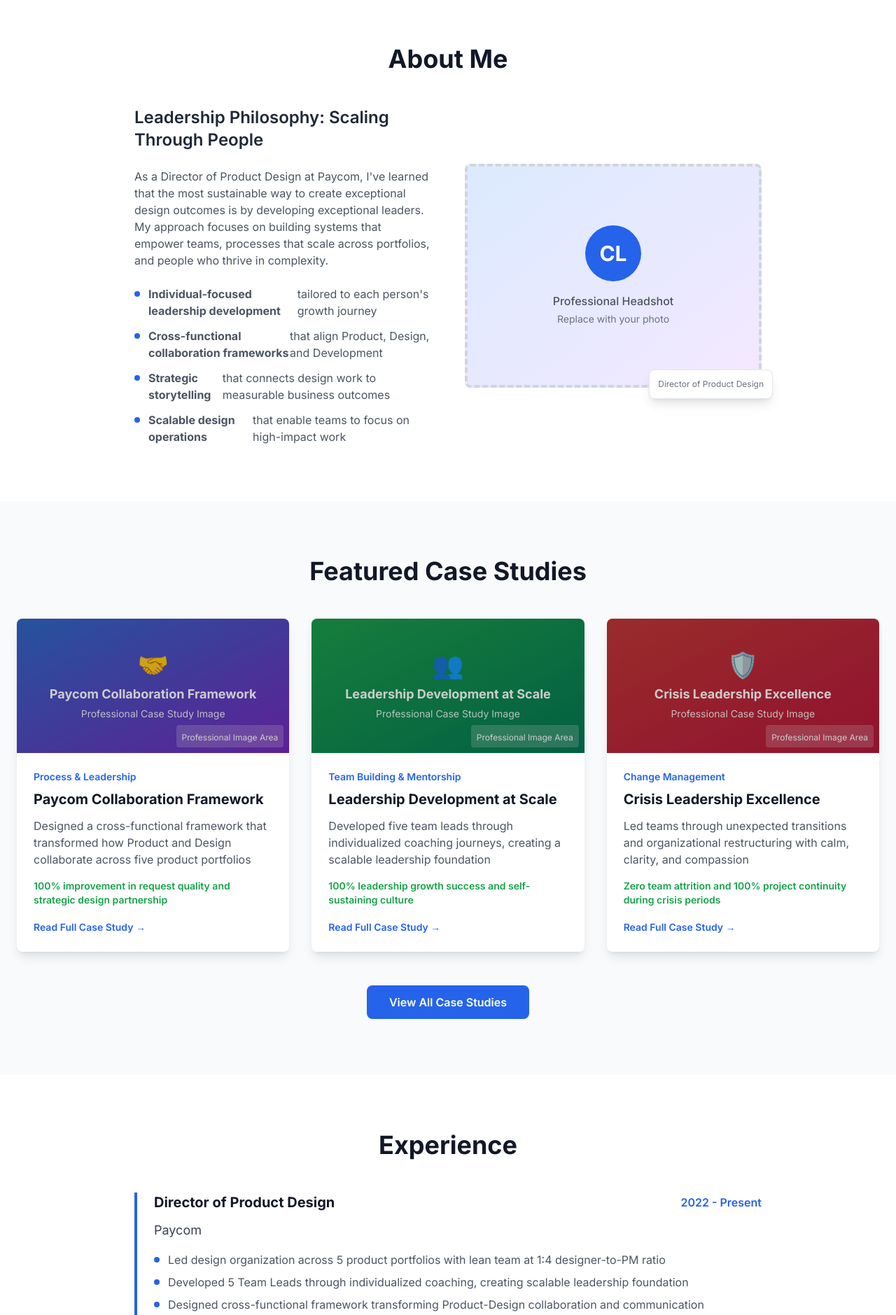
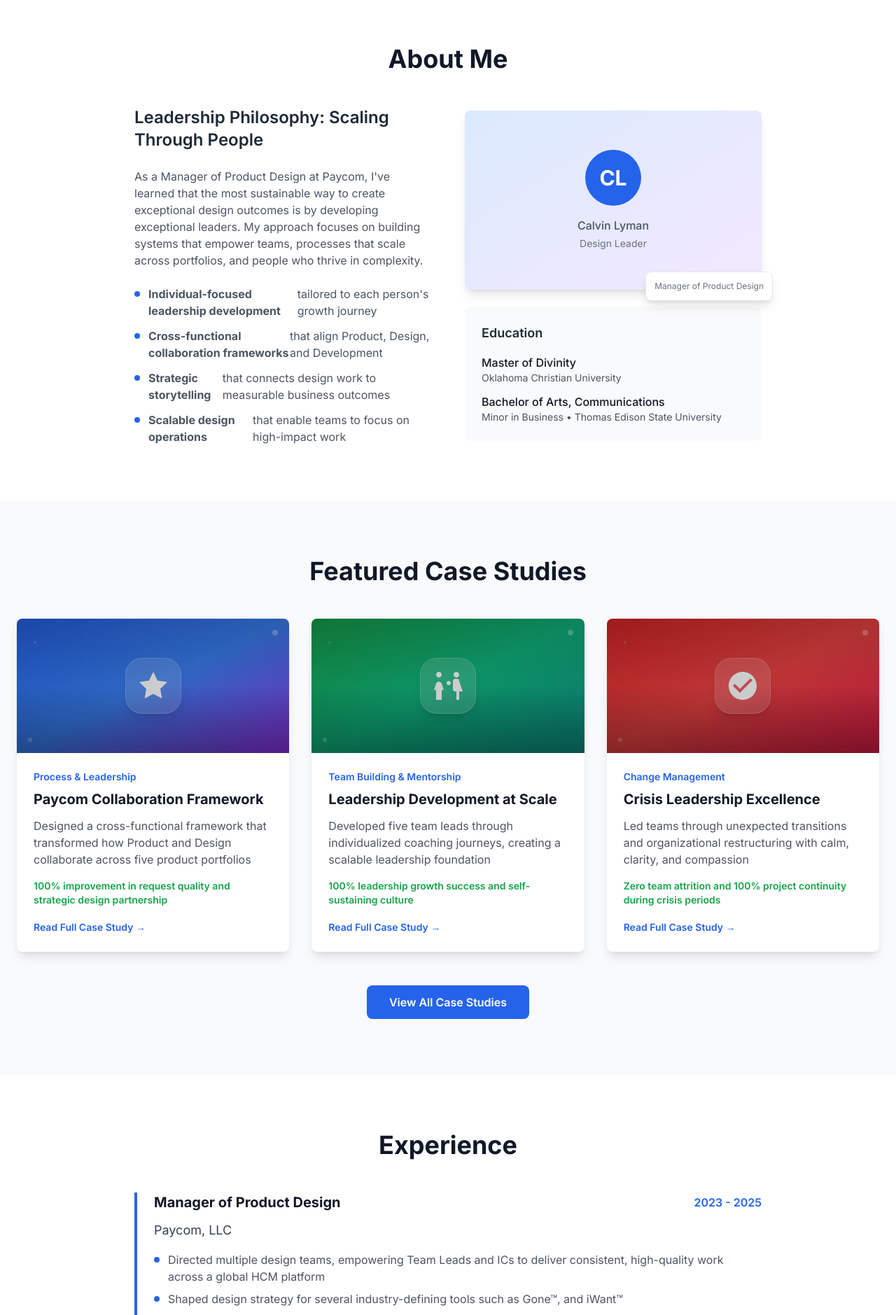
Before and after one commit to calvinllyman/calvin-lyman-portfolio, a Next.js app: page / in a window 1280 px wide. Shown: the part 880-2759 px from the top of the page at 70% size. Built offline with nearby package versions, Linux system fonts and the light colour scheme.

Commit message:
Tweaks to content, images, and CTA

```diff
--- a/next.config.js
+++ b/next.config.js
@@ -2,7 +2,12 @@
 const nextConfig = {
   images: {
     domains: ['images.unsplash.com', 'via.placeholder.com'],
+    formats: ['image/webp', 'image/avif'],
+    // Allow HEIC and other formats
+    unoptimized: false,
   },
+  // Ensure proper source directory handling
+  pageExtensions: ['tsx', 'ts', 'jsx', 'js'],
 }
 
 module.exports = nextConfig
--- a/src/app/layout.tsx
+++ b/src/app/layout.tsx
@@ -7,14 +7,14 @@
 const inter = Inter({ subsets: ['latin'] })
 
 export const metadata: Metadata = {
-  title: 'Calvin Lyman | Director of Product Design',
-  description: 'Strategic design leader with proven expertise in cross-functional collaboration, team development, and crisis leadership. Showcasing director-level impact at Paycom and beyond.',
-  keywords: 'Product Design Director, Design Leadership, UX Strategy, Team Development, Design Systems, Paycom',
+  title: 'Calvin Lyman | Manager of Product Design',
+  description: 'Director-level design leader with proven success scaling high-performing teams, embedding design into product strategy, and delivering enterprise-level solutions. 8+ years at Paycom, from Product Designer to Manager.',
+  keywords: 'Product Design Manager, Design Leadership, UX Strategy, Team Development, Design Systems, Paycom, HCM Platform',
   authors: [{ name: 'Calvin Lyman' }],
   creator: 'Calvin Lyman',
   openGraph: {
-    title: 'Calvin Lyman | Director of Product Design Portfolio',
-    description: 'Strategic design leader with proven expertise in cross-functional collaboration, team development, and crisis leadership.',
+    title: 'Calvin Lyman | Manager of Product Design Portfolio',
+    description: 'Director-level design leader with proven success scaling high-performing teams and delivering enterprise-level solutions.',
     type: 'website',
   },
 }
--- a/src/components/About.tsx
+++ b/src/components/About.tsx
@@ -1,3 +1,5 @@
+import ProfileImage from './ProfileImage'
+
 export default function About() {
   return (
     <section id="about" className="py-20 bg-white">
@@ -12,7 +14,7 @@
                 Leadership Philosophy: Scaling Through People
               </h3>
               <p className="text-gray-600 mb-6">
-                As a Director of Product Design at Paycom, I've learned that the most sustainable way to create
+                As a Manager of Product Design at Paycom, I've learned that the most sustainable way to create
                 exceptional design outcomes is by developing exceptional leaders. My approach focuses on building
                 systems that empower teams, processes that scale across portfolios, and people who thrive in complexity.
               </p>
@@ -35,18 +37,29 @@
                 </li>
               </ul>
             </div>
-            <div className="relative">
-              <div className="bg-gradient-to-br from-blue-100 to-purple-100 h-80 rounded-lg flex items-center justify-center border-4 border-dashed border-gray-300">
-                <div className="text-center">
-                  <div className="w-20 h-20 bg-blue-600 rounded-full flex items-center justify-center mx-auto mb-4">
-                    <span className="text-white text-3xl font-bold">CL</span>
-                  </div>
-                  <p className="text-gray-600 font-medium">Professional Headshot</p>
-                  <p className="text-gray-500 text-sm mt-1">Replace with your photo</p>
+            <div className="space-y-6">
+              <div className="relative">
+                <div className="h-64 rounded-lg overflow-hidden shadow-lg">
+                  <ProfileImage className="w-full h-full object-cover" />
+                </div>
+                <div className="absolute -bottom-4 -right-4 bg-white rounded-lg shadow-lg p-3 border">
+                  <p className="text-xs text-gray-500">Manager of Product Design</p>
                 </div>
               </div>
-              <div className="absolute -bottom-4 -right-4 bg-white rounded-lg shadow-lg p-3 border">
-                <p className="text-xs text-gray-500">Director of Product Design</p>
+
+              {/* Education */}
+              <div className="bg-gray-50 rounded-lg p-6">
+                <h4 className="text-lg font-semibold mb-4 text-gray-800">Education</h4>
+                <div className="space-y-3">
+                  <div>
+                    <div className="font-medium text-gray-900">Master of Divinity</div>
+                    <div className="text-gray-600 text-sm">Oklahoma Christian University</div>
+                  </div>
+                  <div>
+                    <div className="font-medium text-gray-900">Bachelor of Arts, Communications</div>
+                    <div className="text-gray-600 text-sm">Minor in Business • Thomas Edison State University</div>
+                  </div>
+                </div>
               </div>
             </div>
           </div>
--- a/src/components/CaseStudies.tsx
+++ b/src/components/CaseStudies.tsx
@@ -9,7 +9,7 @@
       category: "Process & Leadership",
       link: "/case-studies/paycom-framework",
       gradient: "blue-purple" as const,
-      icon: "🤝"
+      iconType: "framework" as const
     },
     {
       title: "Leadership Development at Scale",
@@ -18,7 +18,7 @@
       category: "Team Building & Mentorship",
       link: "/case-studies/leadership-development",
       gradient: "green-emerald" as const,
-      icon: "👥"
+      iconType: "leadership" as const
     },
     {
       title: "Crisis Leadership Excellence",
@@ -27,7 +27,7 @@
       category: "Change Management",
       link: "/case-studies/crisis-leadership",
       gradient: "red-rose" as const,
-      icon: "🛡️"
+      iconType: "crisis" as const
     }
   ]
 
@@ -42,10 +42,8 @@
             <div key={index} className="bg-white rounded-lg shadow-lg overflow-hidden hover:shadow-xl transition-shadow group">
               <div className="relative">
                 <ImagePlaceholder
-                  title={study.title}
-                  subtitle="Professional Case Study Image"
                   gradient={study.gradient}
-                  icon={study.icon}
+                  iconType={study.iconType}
                 />
                 {study.link !== "#" && (
                   <div className="absolute inset-0 bg-black/20 group-hover:bg-black/40 transition-colors flex items-center justify-center">
--- a/src/components/Contact.tsx
+++ b/src/components/Contact.tsx
@@ -4,38 +4,71 @@
       <div className="container mx-auto px-6">
         <div className="max-w-4xl mx-auto text-center">
           <h2 className="text-4xl font-bold mb-8">
-            Let's Create Something Amazing Together
+            Let's Build Something Impactful Together
           </h2>
           <p className="text-xl text-gray-300 mb-12">
-            Ready to discuss your next product design challenge?
-            I'd love to hear about your vision and explore how we can bring it to life.
+            Looking for a design leader who can scale teams, strengthen processes, and elevate product outcomes?
+            I'd love to discuss how my experience in leadership development and cross-functional collaboration can drive results for your organization.
           </p>
+
           <div className="grid md:grid-cols-3 gap-8 mb-12">
-            <div className="text-center">
-              <div className="w-16 h-16 bg-blue-600 rounded-full flex items-center justify-center mx-auto mb-4">
-                <span className="text-2xl">📧</span>
+            <a
+              href="mailto:calvinlyman@gmail.com"
+              className="text-center hover:scale-105 transition-transform duration-200"
+            >
+              <div className="w-16 h-16 bg-blue-600 rounded-full flex items-center justify-center mx-auto mb-4 hover:bg-blue-700 transition-colors">
+                <svg className="w-8 h-8 text-white" fill="currentColor" viewBox="0 0 20 20">
+                  <path d="M2.003 5.884L10 9.882l7.997-3.998A2 2 0 0016 4H4a2 2 0 00-1.997 1.884z"></path>
+                  <path d="M18 8.118l-8 4-8-4V14a2 2 0 002 2h12a2 2 0 002-2V8.118z"></path>
+                </svg>
               </div>
               <h3 className="font-semibold mb-2">Email</h3>
-              <p className="text-gray-300">calvin.lyman@example.com</p>
-            </div>
-            <div className="text-center">
-              <div className="w-16 h-16 bg-blue-600 rounded-full flex items-center justify-center mx-auto mb-4">
-                <span className="text-2xl">💼</span>
+              <p className="text-gray-300 hover:text-white transition-colors">calvinlyman@gmail.com</p>
+            </a>
+
+            <a
+              href="https://www.linkedin.com/in/calvin-lyman-86245525/"
+              target="_blank"
+              rel="noopener noreferrer"
+              className="text-center hover:scale-105 transition-transform duration-200"
+            >
+              <div className="w-16 h-16 bg-blue-600 rounded-full flex items-center justify-center mx-auto mb-4 hover:bg-blue-700 transition-colors">
+                <svg className="w-8 h-8 text-white" fill="currentColor" viewBox="0 0 24 24">
+                  <path d="M20.447 20.452h-3.554v-5.569c0-1.328-.027-3.037-1.852-3.037-1.853 0-2.136 1.445-2.136 2.939v5.667H9.351V9h3.414v1.561h.046c.477-.9 1.637-1.85 3.37-1.85 3.601 0 4.267 2.37 4.267 5.455v6.286zM5.337 7.433c-1.144 0-2.063-.926-2.063-2.065 0-1.138.92-2.063 2.063-2.063 1.14 0 2.064.925 2.064 2.063 0 1.139-.925 2.065-2.064 2.065zm1.782 13.019H3.555V9h3.564v11.452zM22.225 0H1.771C.792 0 0 .774 0 1.729v20.542C0 23.227.792 24 1.771 24h20.451C23.2 24 24 23.227 24 22.271V1.729C24 .774 23.2 0 22.222 0h.003z"/>
+                </svg>
               </div>
               <h3 className="font-semibold mb-2">LinkedIn</h3>
-              <p className="text-gray-300">linkedin.com/in/calvinlyman</p>
-            </div>
-            <div className="text-center">
-              <div className="w-16 h-16 bg-blue-600 rounded-full flex items-center justify-center mx-auto mb-4">
-                <span className="text-2xl">📱</span>
+              <p className="text-gray-300 hover:text-white transition-colors">Connect with me</p>
+            </a>
+
+            <a
+              href="tel:+14054214220"
+              className="text-center hover:scale-105 transition-transform duration-200"
+            >
+              <div className="w-16 h-16 bg-blue-600 rounded-full flex items-center justify-center mx-auto mb-4 hover:bg-blue-700 transition-colors">
+                <svg className="w-8 h-8 text-white" fill="currentColor" viewBox="0 0 20 20">
+                  <path d="M2 3a1 1 0 011-1h2.153a1 1 0 01.986.836l.74 4.435a1 1 0 01-.54 1.06l-1.548.773a11.037 11.037 0 006.105 6.105l.774-1.548a1 1 0 011.059-.54l4.435.74a1 1 0 01.836.986V17a1 1 0 01-1 1h-2C7.82 18 2 12.18 2 5V3z"></path>
+                </svg>
               </div>
-              <h3 className="font-semibold mb-2">Schedule</h3>
-              <p className="text-gray-300">Book a 30-min call</p>
-            </div>
+              <h3 className="font-semibold mb-2">Phone</h3>
+              <p className="text-gray-300 hover:text-white transition-colors">(405) 421-4220</p>
+            </a>
           </div>
-          <button className="px-8 py-4 bg-blue-600 text-white rounded-lg font-semibold hover:bg-blue-700 transition-colors">
-            Get In Touch
-          </button>
+
+          <div className="flex flex-col sm:flex-row gap-4 justify-center">
+            <a
+              href="mailto:calvinlyman@gmail.com?subject=Design%20Leadership%20Opportunity&body=Hi%20Calvin%2C%0A%0AI%27m%20interested%20in%20discussing%20a%20design%20leadership%20opportunity.%20I%27d%20love%20to%20learn%20more%20about%20your%20experience%20in%3A%0A%0A-%20Team%20development%20and%20mentorship%0A-%20Cross-functional%20collaboration%0A-%20Design%20process%20optimization%0A-%20Strategic%20design%20leadership%0A%0ALet%27s%20schedule%20a%20time%20to%20chat%21%0A%0ABest%20regards%2C"
+              className="px-8 py-4 bg-blue-600 text-white rounded-lg font-semibold hover:bg-blue-700 transition-colors"
+            >
+              Get In Touch
+            </a>
+            <a
+              href="mailto:calvinlyman@gmail.com?subject=Schedule%20a%20Call%20-%20Design%20Leadership%20Discussion&body=Hi%20Calvin%2C%0A%0AI%27d%20like%20to%20schedule%20a%20call%20to%20discuss%20potential%20collaboration%20opportunities.%20I%27m%20particularly%20interested%20in%20your%20experience%20with%3A%0A%0A-%20Leadership%20development%20at%20scale%0A-%20Design%20team%20operations%0A-%20Cross-functional%20process%20design%0A%0APlease%20let%20me%20know%20your%20availability%20for%20a%2030-minute%20conversation.%0A%0AThank%20you%21"
+              className="px-8 py-4 bg-gray-700 text-white rounded-lg font-semibold hover:bg-gray-600 transition-colors"
+            >
+              Schedule a Call
+            </a>
+          </div>
         </div>
       </div>
     </section>
--- a/src/components/Experience.tsx
+++ b/src/components/Experience.tsx
@@ -1,36 +1,53 @@
 export default function Experience() {
   const experiences = [
     {
-      role: "Director of Product Design",
-      company: "Paycom",
-      period: "2022 - Present",
+      role: "Manager of Product Design",
+      company: "Paycom, LLC",
+      period: "2023 - 2025",
       achievements: [
-        "Led design organization across 5 product portfolios with lean team at 1:4 designer-to-PM ratio",
-        "Developed 5 Team Leads through individualized coaching, creating scalable leadership foundation",
-        "Designed cross-functional framework transforming Product-Design collaboration and communication",
-        "Led teams through organizational restructuring with zero attrition and 100% project continuity"
+        "Directed multiple design teams, empowering Team Leads and ICs to deliver consistent, high-quality work across a global HCM platform",
+        "Shaped design strategy for several industry-defining tools such as Gone™, and iWant™",
+        "Established scalable operations (intake processes, Jira-based reporting, design quality guide), improving efficiency and accountability",
+        "Strengthened cross-functional partnerships with Product, Development, and QA, reducing silos and elevating design's role in decision-making",
+        "Navigated organizational change with empathy and clarity, ensuring alignment and sustained team engagement"
       ]
     },
     {
-      role: "Senior Product Designer → Team Lead",
-      company: "Paycom",
-      period: "2019 - 2022",
+      role: "Product Design Team Lead",
+      company: "Paycom, LLC",
+      period: "2020 - 2023",
       achievements: [
-        "Stepped up during leadership gap, creating documentation systems and proactive reporting",
-        "Transitioned to management role, establishing communication plans during organizational change",
-        "Built central source of truth systems that became foundation for team operations",
-        "Demonstrated crisis leadership capabilities leading to director-level advancement"
+        "Led strategic design initiatives for products including BETI®, Clue®, Vault™, and others",
+        "Scaled team capacity during reorganization, ensuring delivery of critical projects despite fluctuating staffing levels",
+        "Mentored and coached designers, strengthening team culture and elevating design quality across portfolios",
+        "Championed centralized design systems and templates, enabling scalability across multiple product teams"
       ]
     },
     {
       role: "Senior Product Designer",
-      company: "Previous Companies",
-      period: "2015 - 2019",
+      company: "Paycom, LLC",
+      period: "2020",
       achievements: [
-        "Designed end-to-end user experiences for complex B2B and enterprise products",
-        "Built strong design foundations and cross-functional collaboration skills",
-        "Developed expertise in user research, interaction design, and design systems",
-        "Established reputation for quality delivery and strategic design thinking"
+        "Provided design direction and mentorship during a leadership transition, stabilizing workflows and supporting team delivery",
+        "Elevated design's influence in the product lifecycle, securing earlier and more strategic involvement"
+      ]
+    },
+    {
+      role: "Product Designer / UI Designer",
+      company: "Paycom, LLC",
+      period: "2017 - 2020",
+      achievements: [
+        "Designed and delivered a high volume of product features across Paycom's platform while applying rigorous design principles",
+        "Built strong cross-functional connections across Product, Development, QA, Marketing, and Legal",
+        "Directed design strategy for enterprise features adopted by thousands of clients, improving payroll accuracy and user confidence"
+      ]
+    },
+    {
+      role: "Web Marketing Assistant",
+      company: "Keith May Real Estate",
+      period: "2013 - 2017",
+      achievements: [
+        "Led web marketing strategy and execution to support business growth"
       ]
     }
   ]
--- a/src/components/Hero.tsx
+++ b/src/components/Hero.tsx
@@ -13,7 +13,7 @@
         >
           <h1 className="text-5xl md:text-7xl font-bold text-gray-900 mb-6">
             Calvin Lyman
-            <span className="block text-blue-600">Director of Product Design</span>
+            <span className="block text-blue-600 text-2xl md:text-3xl font-semibold mt-2">Design Leader Empowering People, Strengthening Process, Elevating Product</span>
           </h1>
           <p className="text-xl md:text-2xl text-gray-600 mb-8 max-w-3xl mx-auto">
             Leading design teams to create exceptional user experiences through strategic vision,
--- a/src/components/ImagePlaceholder.tsx
+++ b/src/components/ImagePlaceholder.tsx
@@ -1,30 +1,66 @@
 interface ImagePlaceholderProps {
-  title: string
-  subtitle?: string
   gradient: 'blue-purple' | 'green-emerald' | 'red-rose'
-  icon?: string
+  iconType: 'framework' | 'leadership' | 'crisis'
 }
 
 const gradientMap = {
-  'blue-purple': 'from-blue-500 to-purple-600',
-  'green-emerald': 'from-green-500 to-emerald-600',
-  'red-rose': 'from-red-500 to-rose-600'
+  'blue-purple': 'from-blue-600 via-blue-500 to-purple-600',
+  'green-emerald': 'from-green-600 via-emerald-500 to-teal-600',
+  'red-rose': 'from-red-600 via-red-500 to-rose-600'
 }
 
-export default function ImagePlaceholder({ title, subtitle, gradient, icon = "📊" }: ImagePlaceholderProps) {
+const iconMap = {
+  framework: (
+    <svg className="w-12 h-12 text-white" fill="currentColor" viewBox="0 0 24 24">
+      <path d="M12 2l3.09 6.26L22 9.27l-5 4.87 1.18 6.88L12 17.77l-6.18 3.25L7 14.14 2 9.27l6.91-1.01L12 2z"/>
+      <circle cx="12" cy="12" r="3" fill="white" opacity="0.3"/>
+    </svg>
+  ),
+  leadership: (
+    <svg className="w-12 h-12 text-white" fill="currentColor" viewBox="0 0 24 24">
+      <path d="M16 4c0-1.11.89-2 2-2s2 .89 2 2-.89 2-2 2-2-.89-2-2zm4 18v-6h2.5l-2.54-7.63A1.5 1.5 0 0018.5 7H17c-.8 0-1.5.7-1.5 1.5v6c0 .8.7 1.5 1.5 1.5h1v6h2z"/>
+      <path d="M12.5 11.5c.83 0 1.5-.67 1.5-1.5s-.67-1.5-1.5-1.5S11 9.17 11 10s.67 1.5 1.5 1.5z"/>
+      <path d="M5.5 6c1.11 0 2-.89 2-2s-.89-2-2-2-2 .89-2 2 .89 2 2 2zm2 16v-7H9l-1.5-4.5C7.2 9.7 6.5 9 5.5 9S3.8 9.7 3.5 10.5L2 15h1.5v7h4z"/>
+    </svg>
+  ),
+  crisis: (
+    <svg className="w-12 h-12 text-white" fill="currentColor" viewBox="0 0 24 24">
+      <path d="M12 2C6.48 2 2 6.48 2 12s4.48 10 10 10 10-4.48 10-10S17.52 2 12 2zm-2 15l-5-5 1.41-1.41L10 14.17l7.59-7.59L19 8l-9 9z"/>
+      <path d="M12 6.5c.83 0 1.5.67 1.5 1.5s-.67 1.5-1.5 1.5S10.5 8.83 10.5 8s.67-1.5 1.5-1.5z" opacity="0.3"/>
+    </svg>
+  )
+}
+
+export default function ImagePlaceholder({ gradient, iconType }: ImagePlaceholderProps) {
+  const patternId = `pattern-${gradient}-${Math.random().toString(36).substr(2, 9)}`
+
   return (
     <div className={`h-48 bg-gradient-to-br ${gradientMap[gradient]} relative overflow-hidden`}>
-      <div className="absolute inset-0 bg-black/20"></div>
-      <div className="relative h-full flex items-center justify-center text-center text-white p-4">
-        <div>
-          <div className="text-4xl mb-2">{icon}</div>
-          <h3 className="font-bold text-lg mb-1">{title}</h3>
-          {subtitle && <p className="text-sm opacity-90">{subtitle}</p>}
+      {/* Professional background pattern */}
+      <svg className="absolute inset-0 w-full h-full" xmlns="http://www.w3.org/2000/svg">
+        <defs>
+          <pattern id={patternId} x="0" y="0" width="40" height="40" patternUnits="userSpaceOnUse">
+            <rect width="40" height="40" fill="transparent"/>
+            <circle cx="20" cy="20" r="1" fill="white" opacity="0.1"/>
+          </pattern>
+        </defs>
+        <rect width="100%" height="100%" fill={`url(#${patternId})`}/>
+      </svg>
+
+      {/* Gradient overlay for depth */}
+      <div className="absolute inset-0 bg-gradient-to-t from-black/30 via-transparent to-black/10"></div>
+
+      {/* Visual Icon Content */}
+      <div className="relative h-full flex items-center justify-center text-center text-white p-6">
+        <div className="w-20 h-20 bg-white/15 backdrop-blur-sm rounded-3xl flex items-center justify-center border border-white/20 shadow-lg">
+          {iconMap[iconType]}
         </div>
       </div>
-      <div className="absolute bottom-2 right-2 bg-white/20 backdrop-blur-sm rounded px-2 py-1">
-        <span className="text-xs text-white">Professional Image Area</span>
-      </div>
+
+      {/* Professional corner accents */}
+      <div className="absolute top-4 right-4 w-2 h-2 bg-white/30 rounded-full"></div>
+      <div className="absolute bottom-4 left-4 w-1.5 h-1.5 bg-white/20 rounded-full"></div>
+      <div className="absolute top-8 left-6 w-1 h-1 bg-white/15 rounded-full"></div>
     </div>
   )
 }
--- /dev/null
+++ b/src/components/ProfileImage.tsx
@@ -0,0 +1,39 @@
+'use client'
+
+import Image from 'next/image'
+import { useState } from 'react'
+
+interface ProfileImageProps {
+  className?: string
+}
+
+export default function ProfileImage({ className = "w-full h-full object-cover" }: ProfileImageProps) {
+  const [imageError, setImageError] = useState(false)
+
+  if (imageError) {
+    // Fallback placeholder
+    return (
+      <div className={`${className} bg-gradient-to-br from-blue-100 to-purple-100 flex items-center justify-center`}>
+        <div className="text-center">
+          <div className="w-20 h-20 bg-blue-600 rounded-full flex items-center justify-center mx-auto mb-4">
+            <span className="text-white text-3xl font-bold">CL</span>
+          </div>
+          <p className="text-gray-600 font-medium">Calvin Lyman</p>
+          <p className="text-gray-500 text-sm mt-1">Design Leader</p>
+        </div>
+      </div>
+    )
+  }
+
+  return (
+    <Image
+      src="/images/calvin-profile.jpg"
+      alt="Calvin Lyman - Design Leader"
+      width={400}
+      height={400}
+      className={className}
+      priority
+      onError={() => setImageError(true)}
+    />
+  )
+}
```
Also changed, not shown: public/images/calvin-profile.jpg (added), 1 other file (tests, documents, lock files or other folders).
